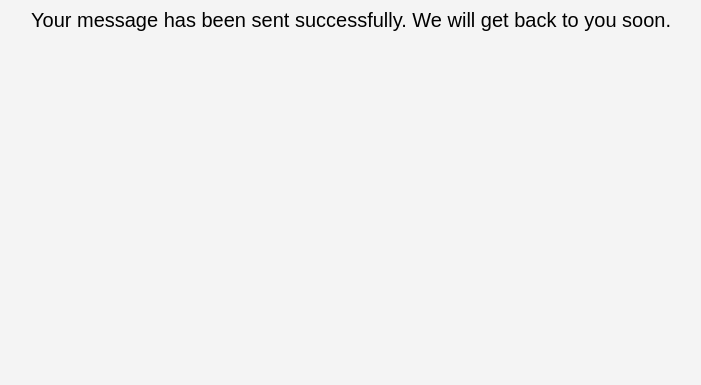
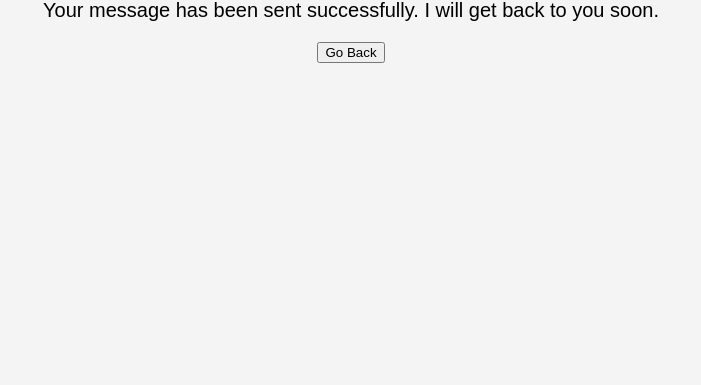
Before and after one commit to shp5669/Portfolio-Sean, a plain HTML site: page thank-you.html in a window 1280 px wide. Shown: the part 415-800 px from the top of the page, without its empty margins (289-990 px from the left). Drawn offline with Linux system fonts and the light colour scheme.

Commit message:
Added go back button on thank you page

```diff
--- a/thank-you.html
+++ b/thank-you.html
@@ -29,7 +29,13 @@
 <body>
     <div class="thank-you">
         <h1>Thank You!</h1>
-        <p>Your message has been sent successfully. We will get back to you soon.</p>
+        <p>Your message has been sent successfully. I will get back to you soon.</p>
+        <button onclick="goBack()">Go Back</button>
     </div>
+    <script>
+        function goBack() {
+            window.history.back();
+        }
+    </script>
 </body>
 </html>
```
